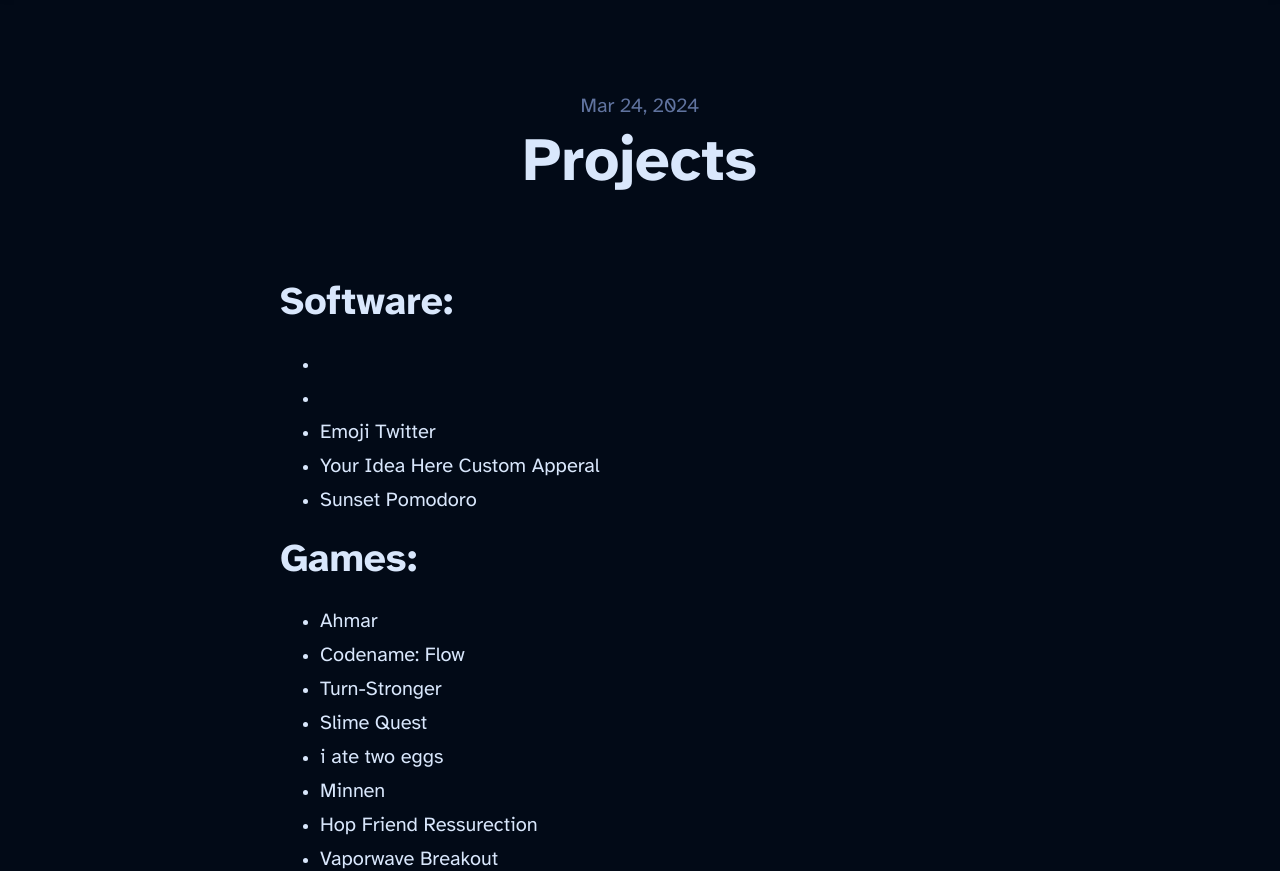
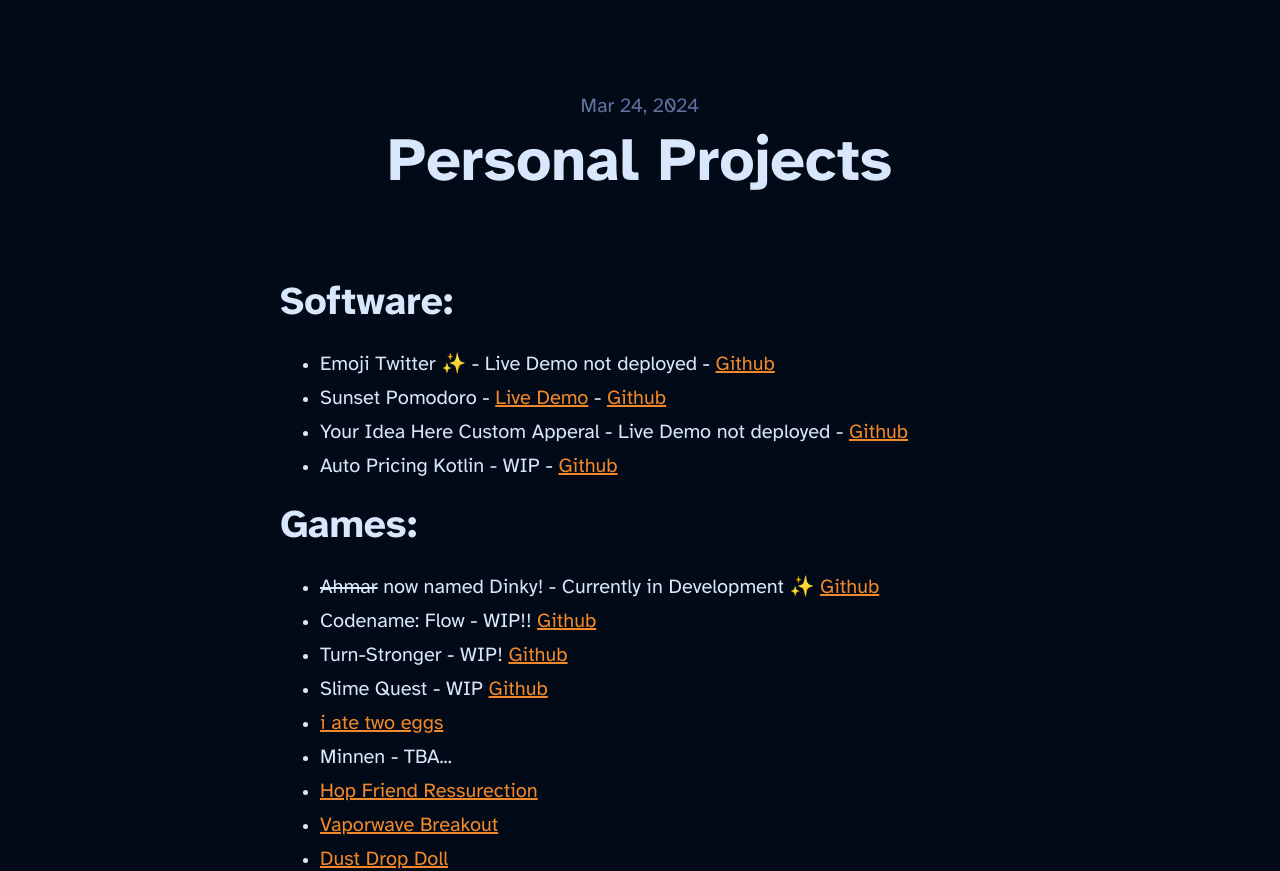
Before and after one commit to NaxeCode/NaxeCode.github.io, an Astro site: page /projects in a window 1280 px wide. Shown: the part 81-952 px from the top of the page. Built offline with nearby package versions, Linux system fonts and the light colour scheme; Astro itself is replaced by a stand-in of ours.

Commit message:
Updated personal projects

```diff
--- a/src/pages/projects.astro
+++ b/src/pages/projects.astro
@@ -3,7 +3,7 @@
 ---
 
 <Layout
-	title="Projects"
+	title="Personal Projects"
 	description="Past and current projects."
 	pubDate={new Date('March 24 2024')}
 	heroImage=""
@@ -11,25 +11,24 @@
 	<div>
 		<h3>Software:</h3>
 		<ul>
-			<li></li>
-			<li></li>
-			<li>Emoji Twitter</li>
-			<li>Your Idea Here Custom Apperal</li>
-			<li>Sunset Pomodoro</li>
+			<li>Emoji Twitter ✨ - Live Demo not deployed - <a href="https://github.com/NaxeCode/emoji-twitter">Github</a></li>
+			<li>Sunset Pomodoro - <a href="https://objective-kirch-7befaf.netlify.app/">Live Demo</a> - <a href="https://github.com/NaxeCode/Sunset-Pomo-Orange-Timer">Github</a></li>
+			<li>Your Idea Here Custom Apperal - Live Demo not deployed - <a href="https://github.com/NaxeCode/your-idea-here-custom-shirts">Github</a></li>
+			<li>Auto Pricing Kotlin - WIP - <a href="https://github.com/NaxeCode/Auto-Pricesheet">Github</a></li>
 		</ul>
 	</div>
 	<div>
 		<h3>Games:</h3>
 		<ul>
-			<li>Ahmar</li>
-			<li>Codename: Flow</li>
-			<li>Turn-Stronger</li>
-			<li>Slime Quest</li>
-			<li>i ate two eggs</li>
-			<li>Minnen</li>
-			<li>Hop Friend Ressurection</li>
-			<li>Vaporwave Breakout</li>
-			<li>Dust Drop Doll</li>
+			<li><del>Ahmar</del> now named Dinky! - Currently in Development ✨ <a href="https://github.com/NaxeCode/Ahmar">Github</a></li>
+			<li>Codename: Flow - WIP!! <a href="https://github.com/NaxeCode/Flow">Github</a></li>
+			<li>Turn-Stronger - WIP! <a href="https://github.com/NaxeCode/Turn-Stronger">Github</a></li>
+			<li>Slime Quest - WIP <a href="https://github.com/NaxeCode/Slime-Quest">Github</a></li>
+			<li><a href="https://www.newgrounds.com/portal/view/719303">i ate two eggs</a></li>
+			<li>Minnen - TBA...</li>
+			<li><a href="https://www.newgrounds.com/portal/view/695154">Hop Friend Ressurection</a></li>
+			<li><a href="https://www.newgrounds.com/portal/view/711882">Vaporwave Breakout</a></li>
+			<li><a href="https://www.newgrounds.com/portal/view/695939">Dust Drop Doll</a></li>
 		</ul>
 	</div>
 </Layout>
```
